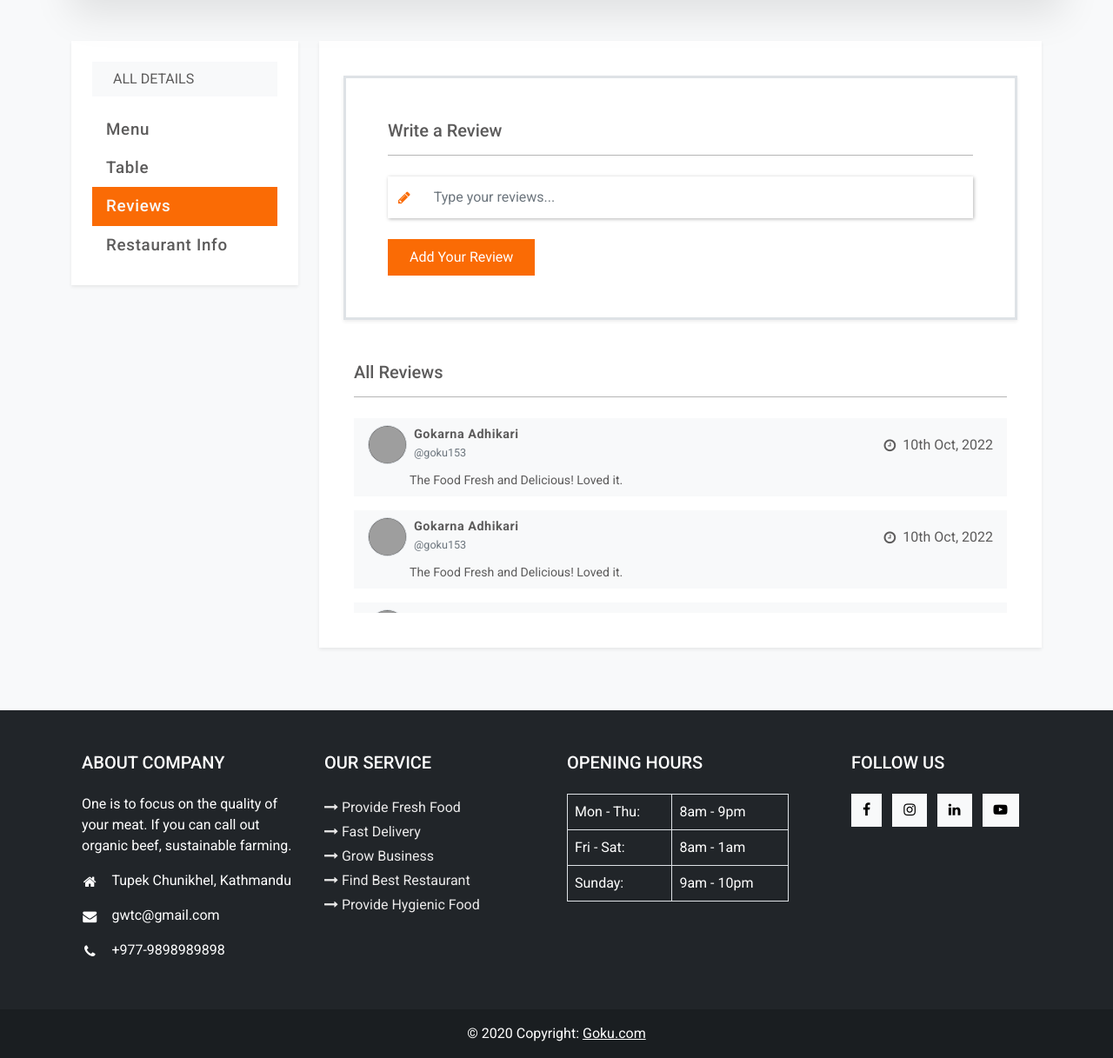
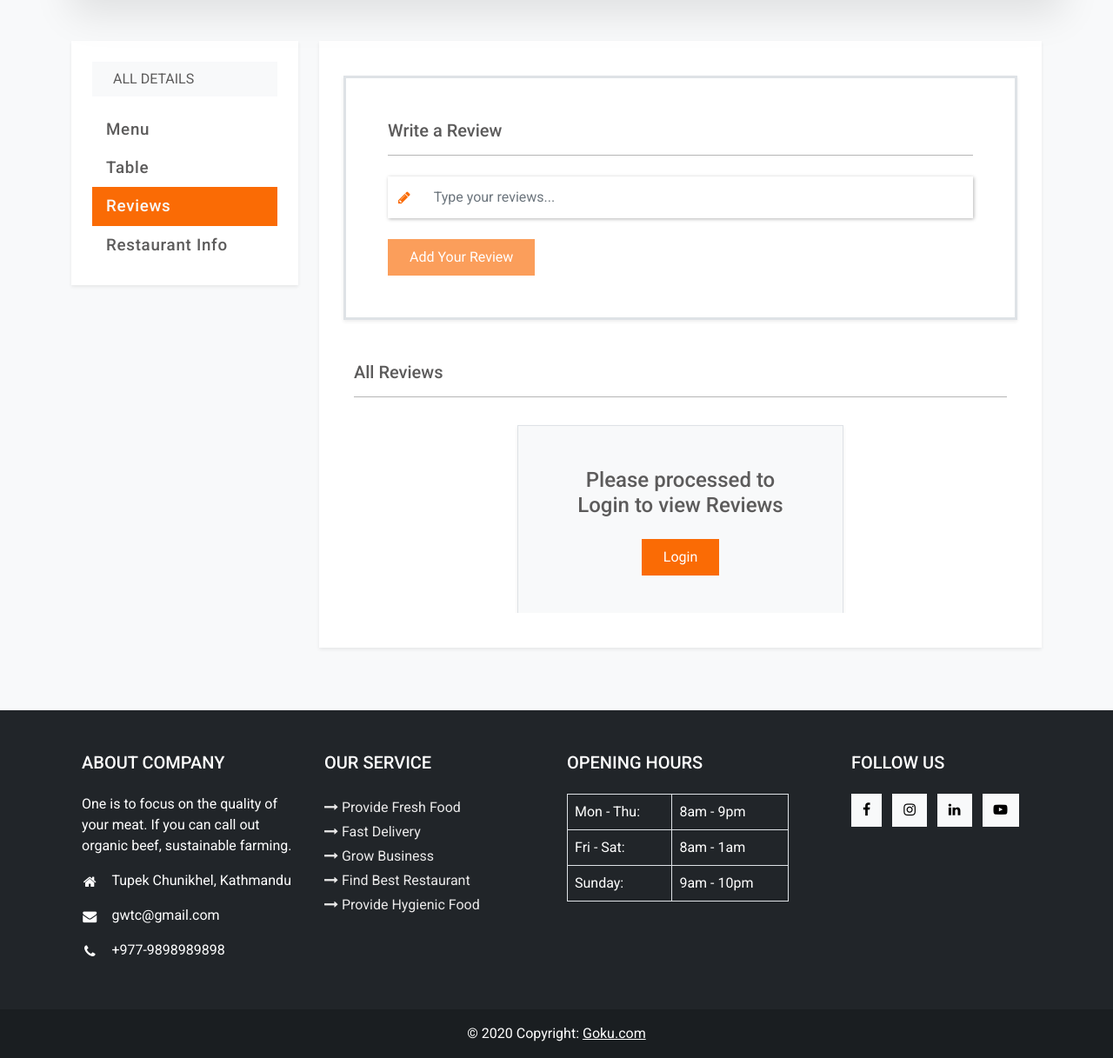
Before and after one commit to gokarna123-goku/multi_vendor_platform, a Django app: page /restaurant-detail/885109af-3f7a-4d9d-aca3-eb4c0f38e58b/ in a window 1280 px wide, after a click on "Reviews". Shown: the part 553-1770 px from the top of the page at 87% size. Run offline with Django 3.2, Linux system fonts and the light colour scheme; data comes from the database, SQL or seed files in the repository; both versions use the stored data as it was after the commit; some libraries are stand-ins or nearby versions; grey boxes are pictures that could not be loaded.

Commit message:
changes on the some files

```diff
--- a/accounts/models.py
+++ b/accounts/models.py
@@ -38,7 +38,6 @@ class User(AbstractUser):
 
     def __str__(self):              # __unicode__ on Python 2
         return self.username
-
 
 class ActivateAccount(generic.View):
      def get(self, request, uidb64, token, *args, **kwargs):
--- a/templates/registration/signup.html
+++ b/templates/registration/signup.html
@@ -21,7 +21,6 @@
                                 {% render_field fields class="form-control border" placeholder="Enter your fields" %}
                             </div>
                         {% endfor %}
-
                         <div class="form-check mb-3">
                             <input class="form-check-input" type="checkbox" value=""
                                 id="flexCheckDefault">
--- a/templates/restaurant/resto_detail.html
+++ b/templates/restaurant/resto_detail.html
@@ -382,12 +382,15 @@
                                                 placeholder="Type your reviews..." aria-label="Username"
                                                 aria-describedby="addon-wrapping">
                                         </div>
+                                        {% if request.user.is_authenticated %}
                                             <button class="btn add-review-button px-4 py-2">
                                                 Add Your Review
                                             </button>
-                                        <!-- <div
-                                            class="container col-md-12 border border-3 shadow-sm py-lg-5 py-md-4 py-4 px-lg-5 px-md-3 px-sm-2 px-2">
-                                        </div> -->
+                                        {% else %}
+                                            <button class="btn add-review-button disabled px-4 py-2">
+                                                Add Your Review
+                                            </button>
+                                        {% endif %}
                                     </div>
                                     <!--  -->
                                     <div class="col-lg-12">
@@ -396,6 +399,7 @@
                                             <hr class="review-hr mb-4">
                                             <!-- All Reviews Here -->
                                             <div class="review-section">
+                                                {% if request.user.is_authenticated %}
                                                     <!--  -->
                                                     <div class="all-reviews-section bg-light px-3 py-2 mb-3">
                                                         <div class="d-flex justify-content-between align-items-center mb-2">
@@ -597,6 +601,14 @@
                                                         </div>
                                                     </div>
                                                     <!--  -->
+                                                {% else %}
+                                                    <div class="bg-light shadow-sm border container col-md-6 text-center p-5 my-2">
+                                                        <h4 class="text title mb-4">Please processed to Login to view Reviews</h4>
+                                                        <div class="d-flex justify-content-center align-items-center mb-0">
+                                                            <a href="#" class="btn add-review-button px-4 py-2">Login</a>
+                                                        </div>
+                                                    </div>
+                                                {% endif %}
                                             </div>
                                             <!--  -->
                                         </div>
```
Also changed, not shown: restaurant/models.py (+8 -14 lines), templates/restaurant/restaurant.html (+10 -7 lines), db.sqlite3, media/restaurants/202211061826041325208.jpg (added), media/restaurants/202211061826221325082.jpg (added). Lines whose indentation alone changed are shown as unchanged.
